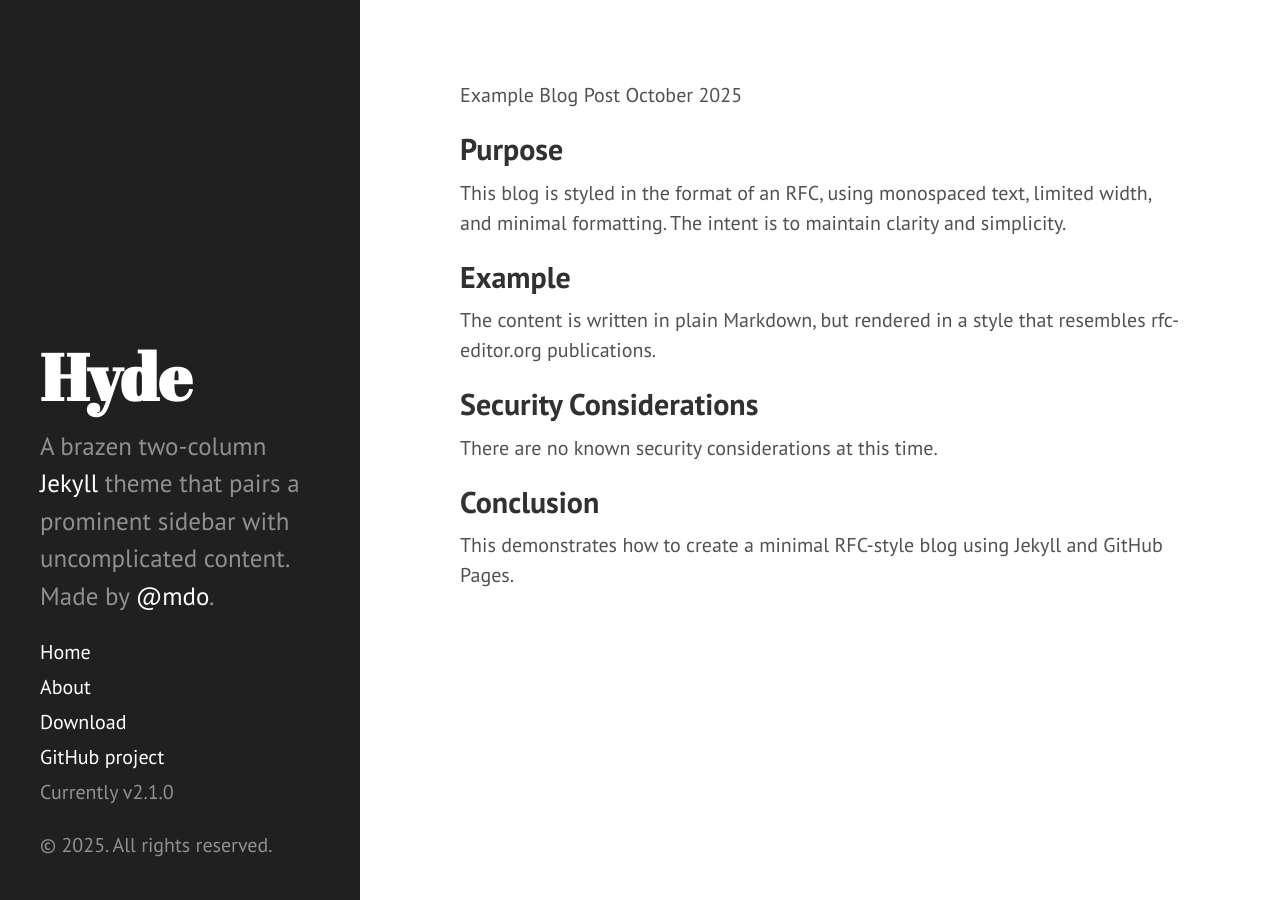
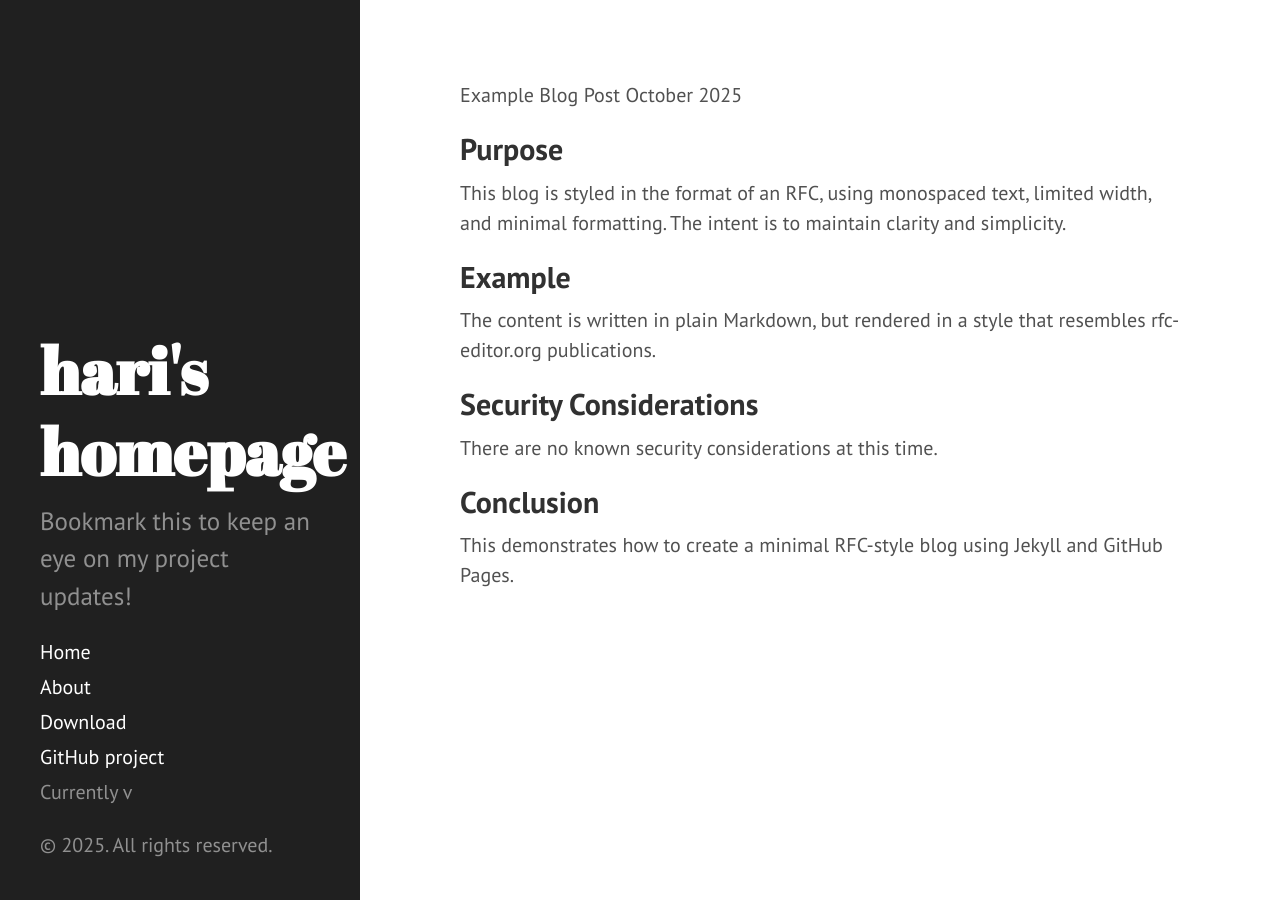
Before and after one commit to hari-s-h/hari-s-h.github.io, a Jekyll site: the page built from index.md, in a window 1280 px wide. Built offline with Jekyll 4.4.1, drawn with Linux system fonts in a browser that asks for light colours; Markdown is read by kramdown in place of the engine named in the settings; the list of posts is cut into pages by our own code.

Commit message:
Update Jekyll configuration for new theme and title

```diff
--- a/_config.yml
+++ b/_config.yml
@@ -1,26 +1,3 @@
-# Dependencies
-markdown:         redcarpet
-highlighter:      pygments
-
-# Permalinks
-permalink:        pretty
-relative_permalinks: true
-
-# Setup
-title:            Hyde
-tagline:          'A Jekyll theme'
-description:      'A brazen two-column <a href="http://jekyllrb.com" target="_blank">Jekyll</a> theme that pairs a prominent sidebar with uncomplicated content. Made by <a href="https://twitter.com/mdo" target="_blank">@mdo</a>.'
-url:              http://hyde.getpoole.com
-baseurl:          /
-
-author:
-  name:           'Mark Otto'
-  url:            https://twitter.com/mdo
-
-paginate:         5
-
-# Custom vars
-version:          2.1.0
-
-github:
-  repo:           https://github.com/poole/hyde
+theme: jekyll-theme-minimal
+title: hari's homepage
+description: Bookmark this to keep an eye on my project updates!
```
